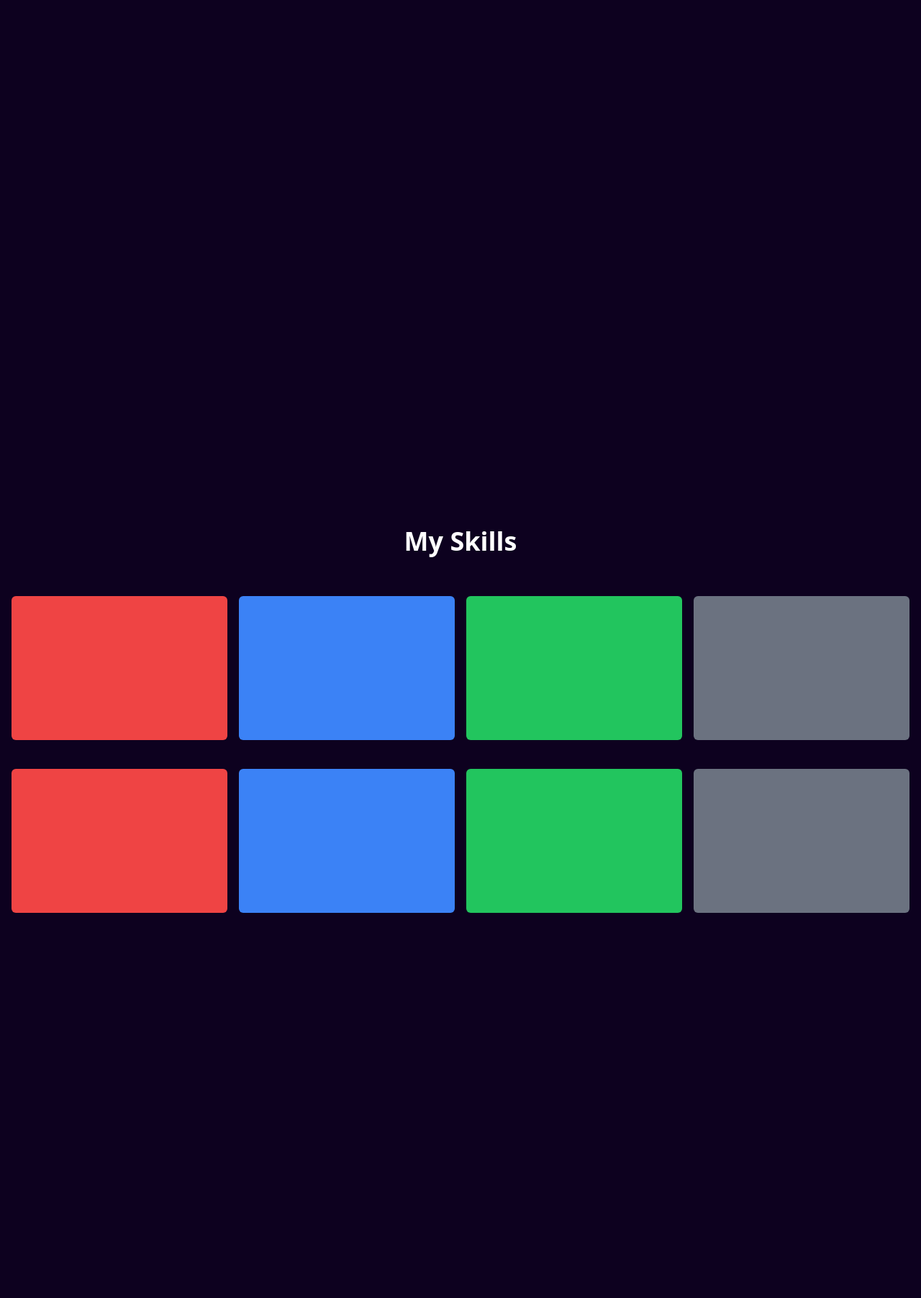
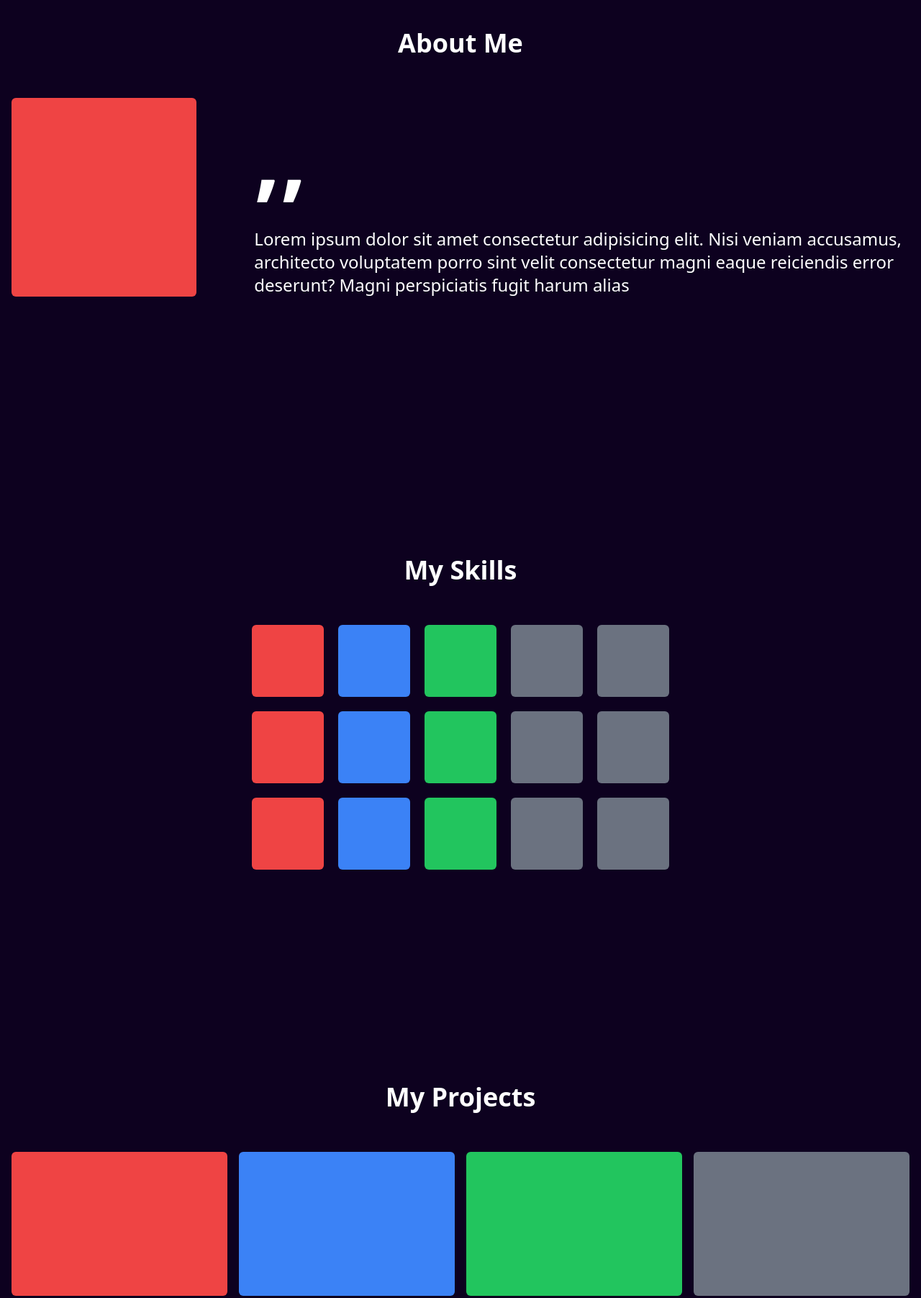
Before and after one commit to NabilibnMahabub/project-1, a website: page index.html in a window 1280 px wide. Shown: the part 800-2603 px from the top of the page at 72% size. Drawn offline with Linux system fonts and the light colour scheme.

Commit message:
new file:   .vscode/settings.json 	modified:   index.html 	modified:   src/output.css 	modified:   tailwind.config.js

```diff
--- a/index.html
+++ b/index.html
@@ -31,18 +31,18 @@
             </ul>
           </div>
           <div class="md:flex justify-between space-x-10 invert">
-            <div class="flex">
-              <a href="https://dsc.gg/fake-devs" target="_blank">
+            <div class>
+              <a class="flex space-x-5" href="https://dsc.gg/fake-devs" target="_blank">
                 <img class="max-w-[35px]" src="/assets/discord.png" alt />
               </a>
             </div>
-            <div class="flex">
-              <a href="https://www.facebook.com/Unreal.Nabil.77" target="_blank">
+            <div class>
+              <a class="flex space-x-5" href="https://www.facebook.com/Unreal.Nabil.77" target="_blank">
                 <img class="max-w-[35px]" src="/assets/facebook.png" alt />
               </a>
             </div>
-            <div class="flex">
-              <a href="https://github.com/NabilibnMahabub" target="_blank">
+            <div class>
+              <a class="flex space-x-5" href="https://github.com/NabilibnMahabub" target="_blank">
                 <img class="max-w-[35px]" src="/assets/github.png" alt />
               </a>
             </div>
@@ -64,21 +64,36 @@
             <div class="flex flex-col gap-y-5">
               <p class="border-b md:block border-white/20 py-6 w-[90%]"></p>
               <p class="border-b md:block border-white/20 pb-6 w-[70%]"></p>
-              <p class="md:block text-xl">I am Nabil a full stack devlopper</p>
             </div>
           </div>
-
         </div>
       </div>
       <div id="aboutme">
         <div
           class="md:h-[calc(100vh-108px)] px-4 my-20 md:my-0 max-h-[calc(980px-108px)] max-w-[1366px] mx-auto text-white space-y-10">
-
+          <div class="space-y-20">
+            <h1 class="text-white relative md:text-4xl my-10 font-bold text-center py-4">
+              <span>
+                <span>About</span>
+                Me</span>
+            </h1>
+          </div>
+          <div class="md:flex flex-row">
+            <div class="flex w-[50%] bg-red-500 rounded-md space-x-20"></div>
+            <div class="flex flex-col">
+              <div class="space-y-5 space-x-20">
+                <h1 class="text-white md:text-9xl font-bold py-4 ml-20">,,</h1>
+                <p class="text-2xl">Lorem ipsum dolor sit amet consectetur adipisicing elit. Nisi veniam accusamus, architecto voluptatem
+                  porro sint velit consectetur magni eaque reiciendis error deserunt? Magni perspiciatis fugit harum
+                  alias</p>
+              </div>
+            </div>
+          </div>
         </div>
       </div>
       <div id="skills">
         <div
-          class="md:h-[calc(100vh-108px)] px-4 my-20 md:my-0 max-h-[calc(980px-108px)] max-w-[1366px] mx-auto text-white space-y-10">
+          class="md:h-[calc(100vh-108px)] px-4 my-20 md:my-0 max-h-[calc(980px-108px)] max-w-[1366px] mx-auto text-white space-y-5">
           <div class="space-y-20">
             <h1 class="text-white relative text-2xl md:text-4xl my-10 font-bold text-center py-4">
               <span>
@@ -87,13 +102,47 @@
               </span>
             </h1>
           </div>
-          <div class="md:flex justify-between ">
+          <div class="md:flex justify-center space-x-5">
+            <div class="w-[100px] h-[100px] bg-red-500 rounded-md"></div>
+            <div class="w-[100px] h-[100px] bg-blue-500 rounded-md"></div>
+            <div class="w-[100px] h-[100px] bg-green-500 rounded-md"></div>
+            <div class="w-[100px] h-[100px] bg-gray-500 rounded-md"></div>
+            <div class="w-[100px] h-[100px] bg-gray-500 rounded-md"></div>
+          </div>
+          <div class="md:flex justify-center space-x-5">
+            <div class="w-[100px] h-[100px] bg-red-500 rounded-md"></div>
+            <div class="w-[100px] h-[100px] bg-blue-500 rounded-md"></div>
+            <div class="w-[100px] h-[100px] bg-green-500 rounded-md"></div>
+            <div class="w-[100px] h-[100px] bg-gray-500 rounded-md"></div>
+            <div class="w-[100px] h-[100px] bg-gray-500 rounded-md"></div>
+          </div>
+          <div class="md:flex justify-center space-x-5">
+            <div class="w-[100px] h-[100px] bg-red-500 rounded-md"></div>
+            <div class="w-[100px] h-[100px] bg-blue-500 rounded-md"></div>
+            <div class="w-[100px] h-[100px] bg-green-500 rounded-md"></div>
+            <div class="w-[100px] h-[100px] bg-gray-500 rounded-md"></div>
+            <div class="w-[100px] h-[100px] bg-gray-500 rounded-md"></div>
+          </div>
+        </div>
+      </div>
+      <div id="projects">
+        <div
+          class="md:h-[calc(100vh-108px)] px-4 my-20 md:my-0 max-h-[calc(980px-108px)] max-w-[1366px] mx-auto text-white space-y-10">
+          <div class="space-y-20">
+            <h1 class="text-white relative text-2xl md:text-4xl my-10 font-bold text-center py-4">
+              <span>
+                <span>My</span>
+                Projects</span>
+            </h1>
+          </div>
+
+          <div class="md:flex justify-between">
             <div class="w-[300px] h-[200px] bg-red-500 rounded-md"></div>
             <div class="w-[300px] h-[200px] bg-blue-500 rounded-md"></div>
             <div class="w-[300px] h-[200px] bg-green-500 rounded-md"></div>
             <div class="w-[300px] h-[200px] bg-gray-500 rounded-md"></div>
           </div>
-          <div class="md:flex justify-between ">
+          <div class="md:flex justify-between">
             <div class="w-[300px] h-[200px] bg-red-500 rounded-md"></div>
             <div class="w-[300px] h-[200px] bg-blue-500 rounded-md"></div>
             <div class="w-[300px] h-[200px] bg-green-500 rounded-md"></div>
@@ -101,12 +150,9 @@
           </div>
         </div>
       </div>
-      <div id="projects">
-        <div
-          class="md:h-[calc(100vh-108px)] px-4 my-20 md:my-0 max-h-[calc(980px-108px)] max-w-[1366px] mx-auto text-white space-y-10">
+    </div>
+  </div>
+  </div>
+</body>
 
-        </div>
-      </div>
-    </div>
-</body>
 </html>
--- a/tailwind.config.js
+++ b/tailwind.config.js
@@ -1,6 +1,6 @@
 /** @type {import('tailwindcss').Config} */
 module.exports = {
-  content: ["./index.html"],
+  content: ["./src/**/*.{html,js}"],
   theme: {
     extend: {},
   },
```
Also changed, not shown: src/output.css.
